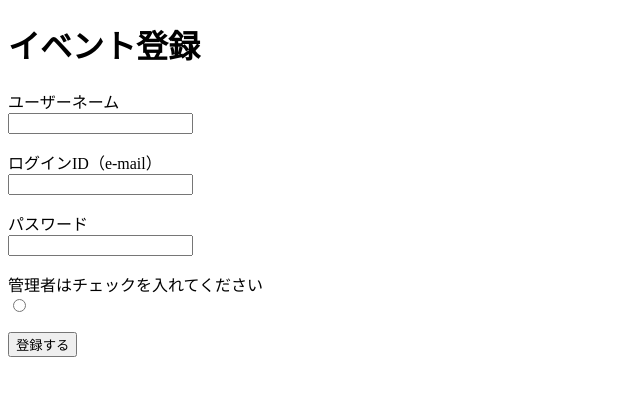
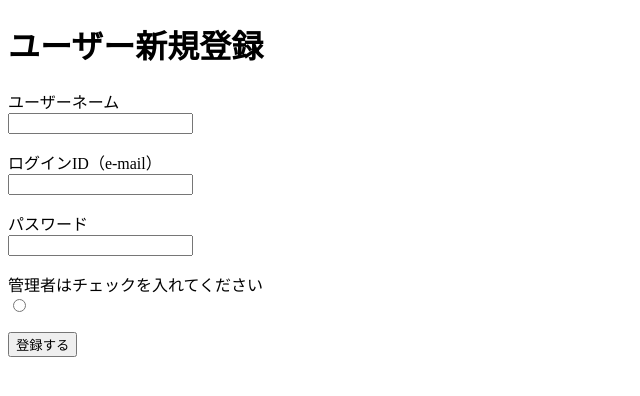
Before and after one commit to posse-ap/posse1-hackathon-202209-team2B, a PHP site: page /admin/user_registration.php in a window 1280 px wide. Shown: the top 396 px of the page, without its empty margins (0-640 px from the left). Run offline with PHP 8.4, Linux system fonts and the light colour scheme.

Commit message:
ページタイトル修正

```diff
--- a/src/admin/user_registration.php
+++ b/src/admin/user_registration.php
@@ -65,7 +65,7 @@ if (!empty($_POST['name'])) {
 <body>
   <main>
     <div>
-      <h1>イベント登録</h1>
+      <h1>ユーザー新規登録</h1>
     </div>
     <form action="./user_registration.php" method="post">
       <div>
```
